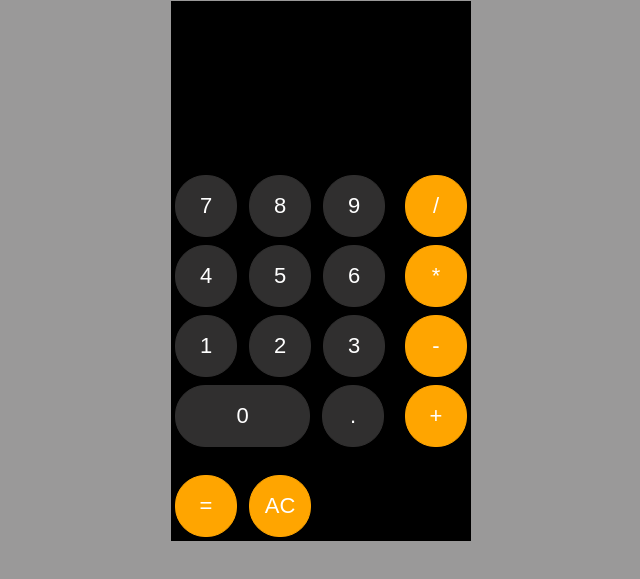
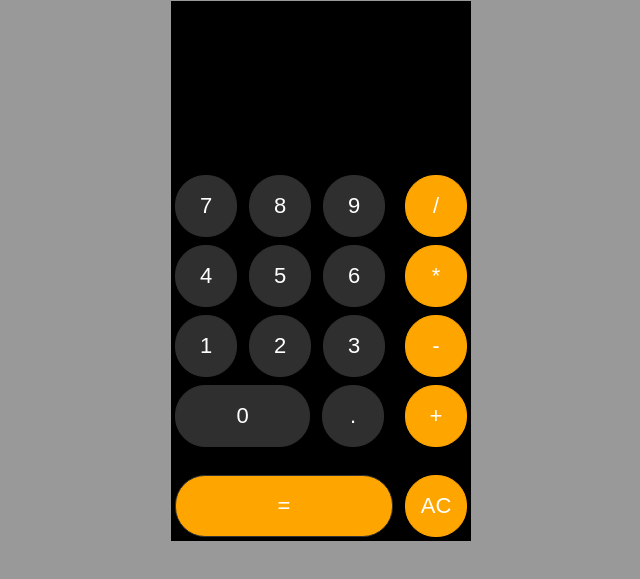
Before and after one commit to asuf29/basic-calculator, a plain HTML site: page index.html in a window 1280 px wide. Shown: the part 79-658 px from the top of the page, without its empty margins (319-959 px from the left). Drawn offline with Linux system fonts and the light colour scheme.

Commit message:
css file is updated

```diff
--- a/css/style.css
+++ b/css/style.css
@@ -98,15 +98,23 @@ button{
     font-size: 22px;
 }
 
+#resultOperators .resultOperator-equal{
+    width: 218px;
+    font-size: 22px;
+    color: #fff;
+    background-color: orange;
+    margin: 4px;
+}
+
 #equal{
-    width: 65px;
-    height: 65px;
+    width: 62px;
+    height: 62px;
     border-radius: 30px;
     margin-right: 4px;
 }
 
 #delete{
-    width: 65px;
-    height: 65px;
+    width: 62px;
+    height: 62px;
     border-radius: 30px;
 }
--- a/index.html
+++ b/index.html
@@ -39,7 +39,7 @@
         <div class="clear"></div>
 
         <div id="resultOperators">
-            <button class="resultOperator" id="equal">=</button>
+            <button class="resultOperator-equal" id="equal">=</button>
             <button class="resultOperator" id="delete">AC</button>
         </div>
     </div>
```
